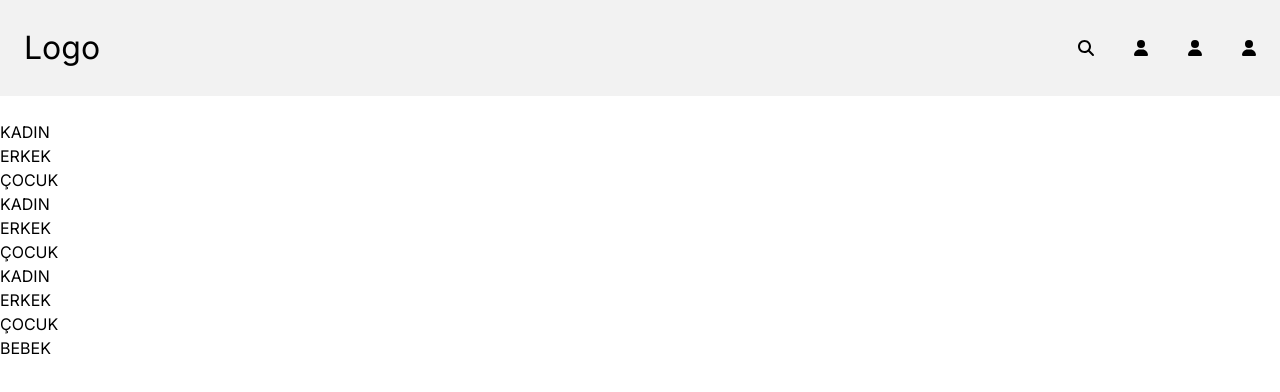
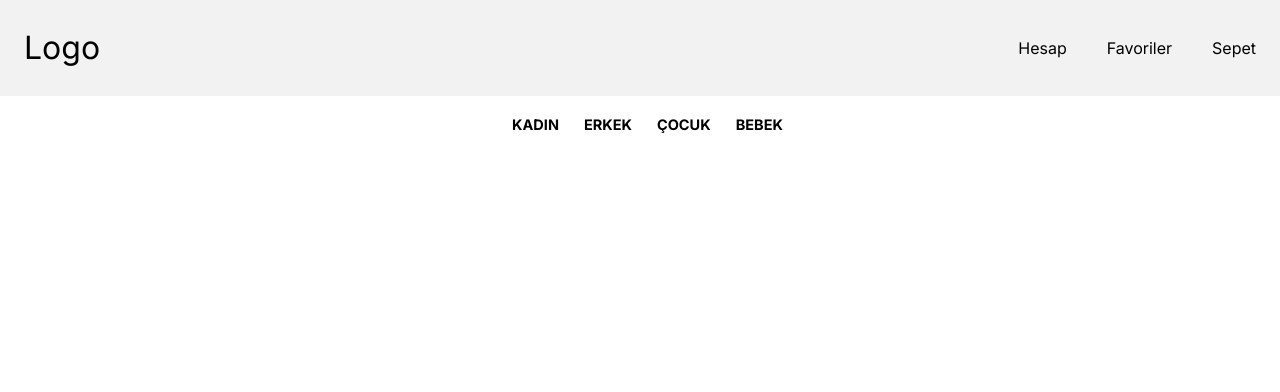
Before and after one commit to mrvozturk/DigitalEmporium, a Next.js app: page / in a window 1280 px wide. Shown: the top 392 px of the page. Built offline with nearby package versions, Linux system fonts and the light colour scheme.

Commit message:
update sidebar and header

```diff
--- a/src/components/header/index.module.css
+++ b/src/components/header/index.module.css
@@ -44,34 +44,34 @@
   color: var(--text-color);
 }
 
-.categoryLinks {
-  display: flex;
-  justify-content: center;
-  align-items: center;
-  padding: 1rem;
-  gap: 15px;
+.sidebarToggle {
+  display: none;
+  z-index: 999;
 }
 
-.categoryLinks ul {
-  display: flex;
-  flex-wrap: wrap;
-  list-style: none;
-  padding: 0;
-  margin: 0;
-  gap: 5px;
+@media (max-width: 768px) {
+  .navbar {
+    padding: 0.5rem;
+    position: relative;
+  }
+  .navbarLinks ul {
+    gap: 15px;
+  }
+  .logo {
+    font-size: 1.5rem;
+    margin-left: 40px;
+  }
+
+  .combinedContainer {
+    padding: 0 1rem;
+  }
 }
-
-.categoryLinks li {
-  margin: 0 10px;
+@media (max-width: 568px) {
+  .logo {
+    font-size: 1.5rem;
+    margin-left: 40px;
+  }
+  .combinedContainer {
+    padding: 0 0.5rem;
+  }
 }
-
-.categoryLinks a {
-  text-decoration: none;
-  color: var(--text-color);
-  font-weight: bold;
-  font-size: 14.5px;
-}
-
-.categoryLinks a:hover {
-  color: darkgray;
-}
--- a/src/components/header/index.tsx
+++ b/src/components/header/index.tsx
@@ -1,19 +1,12 @@
 'use client';
-import React, { useState, useEffect } from 'react';
-import { FontAwesomeIcon } from '@fortawesome/react-fontawesome';
-import {
-  faUser,
-  faHeart,
-  faShoppingCart,
-  faSearch
-} from '@fortawesome/free-solid-svg-icons';
+import React, { useState } from 'react';
+
 import styles from './index.module.css';
 
 import SideBar from './sideBar';
 
 const Header = () => {
   const [isSidebarOpen, setSidebarOpen] = useState(false);
-  const [isSearchOpen, setSearchOpen] = useState(false);
 
   const toggleSidebar = () => {
     setSidebarOpen(!isSidebarOpen);
@@ -25,28 +18,19 @@ const Header = () => {
         <div className={styles.logo}>
           <a href='/'>Logo</a>
         </div>
-
+        <button className={styles.sidebarToggle} onClick={toggleSidebar}>
+          ☰
+        </button>
         <div className={styles.navbarLinks}>
           <ul>
             <li>
-              <a href='#'>
-                <FontAwesomeIcon icon={faSearch} />
-              </a>
+              <a href='#'>Hesap</a>
             </li>
             <li>
-              <a href='#'>
-                <FontAwesomeIcon icon={faUser} />
-              </a>
+              <a href='#'>Favoriler</a>
             </li>
             <li>
-              <a href='#'>
-                <FontAwesomeIcon icon={faUser} />
-              </a>
-            </li>
-            <li>
-              <a href='#'>
-                <FontAwesomeIcon icon={faUser} />
-              </a>
+              <a href='#'>Sepet</a>
             </li>
           </ul>
         </div>
--- a/src/components/header/sideBar.module.css
+++ b/src/components/header/sideBar.module.css
@@ -1,31 +1,39 @@
+.categoryLinks {
+  display: flex;
+  justify-content: center;
+  align-items: center;
+  padding: 1rem;
+  gap: 15px;
+}
+
+.categoryLinks ul {
+  display: flex;
+  flex-wrap: wrap;
+  list-style: none;
+  padding: 0;
+  margin: 0;
+  gap: 5px;
+}
+
+.categoryLinks li {
+  margin: 0 10px;
+}
+
+.categoryLinks a {
+  text-decoration: none;
+  color: var(--text-color);
+  font-weight: bold;
+  font-size: 14.5px;
+}
+
+.categoryLinks a:hover {
+  color: darkgray;
+}
 .sidebarToggle {
   display: none;
-  z-index: 999;
 }
 
 @media (max-width: 768px) {
-  .navbar {
-    padding: 0.5rem;
-    position: relative;
-  }
-  .navbarLinks ul {
-    gap: 15px;
-  }
-  .logo {
-    font-size: 2.2rem;
-    margin-right: auto;
-  }
-  .combinedContainer {
-    padding: 0 1rem;
-  }
-  .searchContainer {
-    position: absolute;
-    top: 100%;
-    left: 50%;
-    transform: translateX(-50%);
-    max-width: 768px;
-  }
-
   .sidebar {
     display: flex;
     flex-direction: column;
@@ -45,15 +53,17 @@
   .sidebarToggle {
     display: block;
     border: none;
-    font-size: 2rem;
+    font-size: 1.4rem;
     cursor: pointer;
     margin-right: 20px;
     margin-left: 0;
+    position: absolute;
+    top: 0.6rem;
+    left: 1.1rem;
   }
   .sidebarToggle:focus {
     outline: none;
   }
-
   .categoryLinks {
     display: flex;
     flex-direction: column;
@@ -72,36 +82,6 @@
   }
 
   .categoryLinks a {
-    font-size: 20px;
-  }
-}
-@media (max-width: 568px) {
-  .logo {
-    font-size: 1.5rem;
-  }
-  .combinedContainer {
-    padding: 0 0.5rem;
-  }
-
-  .sidebarToggle {
-    font-size: 1.2rem;
-    margin-right: 15px;
-  }
-  .categoryLinks {
-    padding: 1.5rem 1rem;
-    margin-top: 20px;
-  }
-
-  .categoryLinks ul {
-    display: flex;
-  }
-
-  .categoryLinks li {
-    margin-bottom: 10px;
-    width: 100%;
-  }
-
-  .categoryLinks a {
     font-size: 15px;
   }
 }
--- a/src/components/header/sideBar.tsx
+++ b/src/components/header/sideBar.tsx
@@ -1,13 +1,27 @@
 'use client';
-import React, {  useEffect, useRef } from 'react';
-import styles from './sideBar.module.css';
+import React, { useEffect, useRef } from 'react';
+import style from './sideBar.module.css';
+import { FontAwesomeIcon } from '@fortawesome/react-fontawesome';
+import {
+faBars
+} from '@fortawesome/free-solid-svg-icons';
 
-const SideBar = ({ toggleSidebar, isSidebarOpen }: { toggleSidebar: () => void; isSidebarOpen: boolean; }) => {
+const SideBar = ({
+  toggleSidebar,
+  isSidebarOpen
+}: {
+  toggleSidebar: () => void;
+  isSidebarOpen: boolean;
+}) => {
   const sidebarRef = useRef<HTMLDivElement>(null);
 
   useEffect(() => {
     const handleClickOutside = (event: MouseEvent) => {
-      if (sidebarRef.current && !sidebarRef.current.contains(event.target as HTMLElement) && isSidebarOpen) {
+      if (
+        sidebarRef.current &&
+        !sidebarRef.current.contains(event.target as HTMLElement) &&
+        isSidebarOpen
+      ) {
         toggleSidebar();
       }
     };
@@ -20,23 +34,36 @@ const SideBar = ({ toggleSidebar, isSidebarOpen }: { toggleSidebar: () => void;
   }, [isSidebarOpen, toggleSidebar]);
 
   return (
-    <div className={`${styles.sidebar} ${isSidebarOpen ? styles.sidebarOpen : ''}`} ref={sidebarRef}>
-      <div className={styles.categoryLinks}>
-        <button className={styles.closeButton} onClick={toggleSidebar}></button>
-        <ul>
-          <li><a href='#'>KADIN</a></li>
-          <li><a href='#'>ERKEK</a></li>
-          <li><a href='#'>ÇOCUK</a></li>
-          <li><a href='#'>KADIN</a></li>
-          <li><a href='#'>ERKEK</a></li>
-          <li><a href='#'>ÇOCUK</a></li>
-          <li><a href='#'>KADIN</a></li>
-          <li><a href='#'>ERKEK</a></li>
-          <li><a href='#'>ÇOCUK</a></li>
-          <li><a href='#'>BEBEK</a></li>
-        </ul>
+    <>
+      <button className={style.sidebarToggle} onClick={toggleSidebar}>
+      <FontAwesomeIcon icon={faBars} />
+      </button>
+      <div
+        className={`${style.sidebar} ${isSidebarOpen ? style.sidebarOpen : ''}`}
+        ref={sidebarRef}
+      >
+        <div className={style.categoryLinks}>
+          <button
+            className={style.closeButton}
+            onClick={toggleSidebar}
+          ></button>
+          <ul>
+            <li>
+              <a href='#'>KADIN</a>
+            </li>
+            <li>
+              <a href='#'>ERKEK</a>
+            </li>
+            <li>
+              <a href='#'>ÇOCUK</a>
+            </li>
+            <li>
+              <a href='#'>BEBEK</a>
+            </li>
+          </ul>
+        </div>
       </div>
-    </div>
+    </>
   );
 };
 
```
